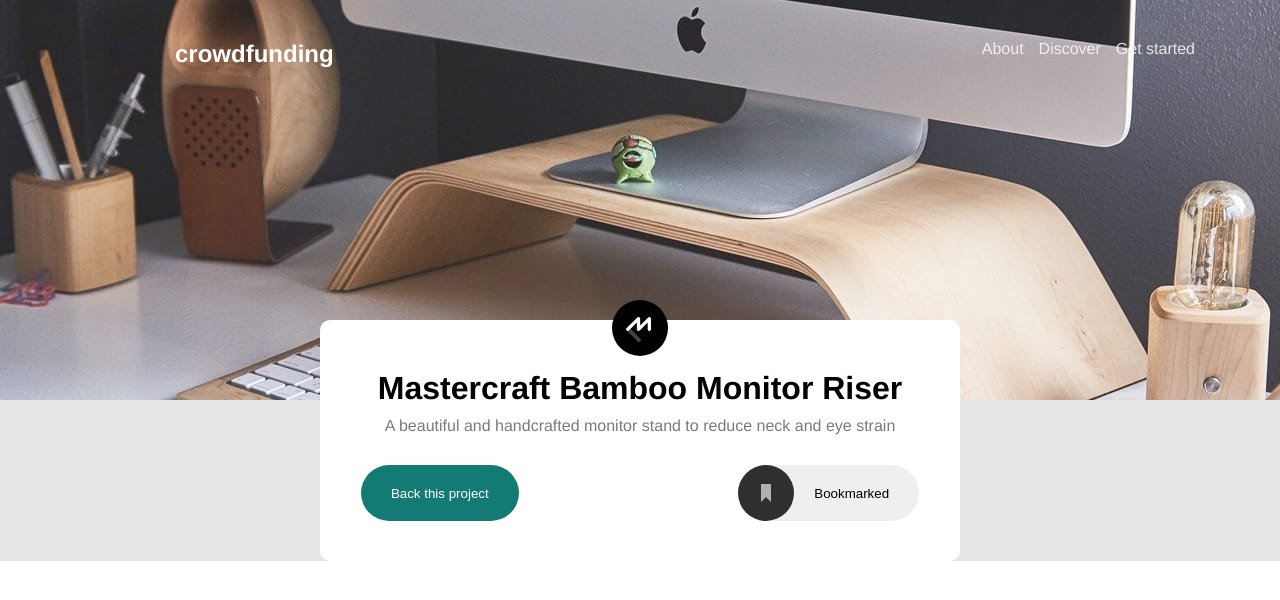
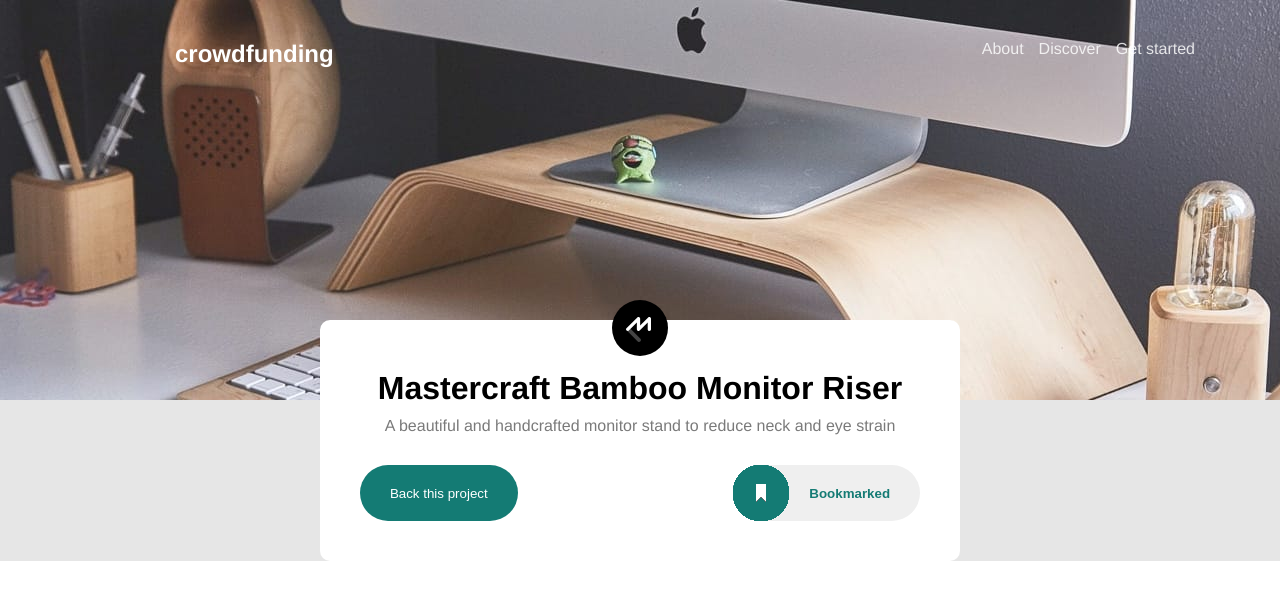
Before and after one commit to RodrigoVitor/crowdfunding, a Vue app: page / in a window 1280 px wide. Both pictures are taken after a click on the button "Bookmark". Shown: the top 600 px of the page. Built offline with nearby package versions, Linux system fonts and the light colour scheme.

Commit message:
Finalizando Mastercraft

```diff
--- a/src/components/Mastercraft.vue
+++ b/src/components/Mastercraft.vue
@@ -6,8 +6,10 @@
             <p>A beautiful and handcrafted monitor stand to reduce neck and eye strain</p>
             <div>
                 <button>Back this project</button>
-                <img src="../assets/icon-bookmark.svg" alt="bookmark">
-                <button @click="marked"><img src="../assets/icon-bookmark.svg" alt="bookmark">{{mark}}</button>
+                <img src="../assets/icon-bookmark.svg" alt="bookmark"  v-if="showMark" @click="showMarkedEMark">
+                <img src="../assets/icon-bookmarked.png" alt="bookmarked" v-else @click="showMarkedEMark">
+                <button  v-if="showMark" id="mark" @click="showMarkedEMark"><img src="../assets/icon-bookmark.svg" alt="bookmark">Bookmark</button>
+                <button  v-else id="marked" @click="showMarkedEMark"><img src="../assets/icon-bookmarked.png" alt="bookmark">Bookmarked</button>
             </div>
         </div>
     </div>
@@ -17,17 +19,17 @@
 export default {
     data: function () {
         return {
-            mark: "Bookmark",
-            image: '../assets/icon-bookmark.svg'
+            showMark: true
         }
     },
     methods: {
-        marked() {
-            this.mark = "Bookmarked"
-        },
+        showMarkedEMark() {
+            this.showMark = !this.showMark
+        }
     }
 }
 </script>
+
 
 <style scoped>
 #mastercraft {
@@ -60,6 +62,11 @@
     background-color:hsl(176, 72%, 28%);
     color:white;
 }
+#marked{
+        color:hsl(176, 72%, 28%);
+        font-weight:bold
+}
+
 #mastercraft div > img {visibility: hidden}
 
 #mastercraft div > button {
@@ -79,7 +86,7 @@
 }
 
 @media screen and (max-width:375px) {
-    #mastercraft div > img {visibility: visible}
+    #mastercraft div > img {visibility: visible; cursor:pointer}
     #mastercraft div > button:last-child {display:none}
 }
 
```
Also changed, not shown: src/assets/icon-bookmarked.png (added).
